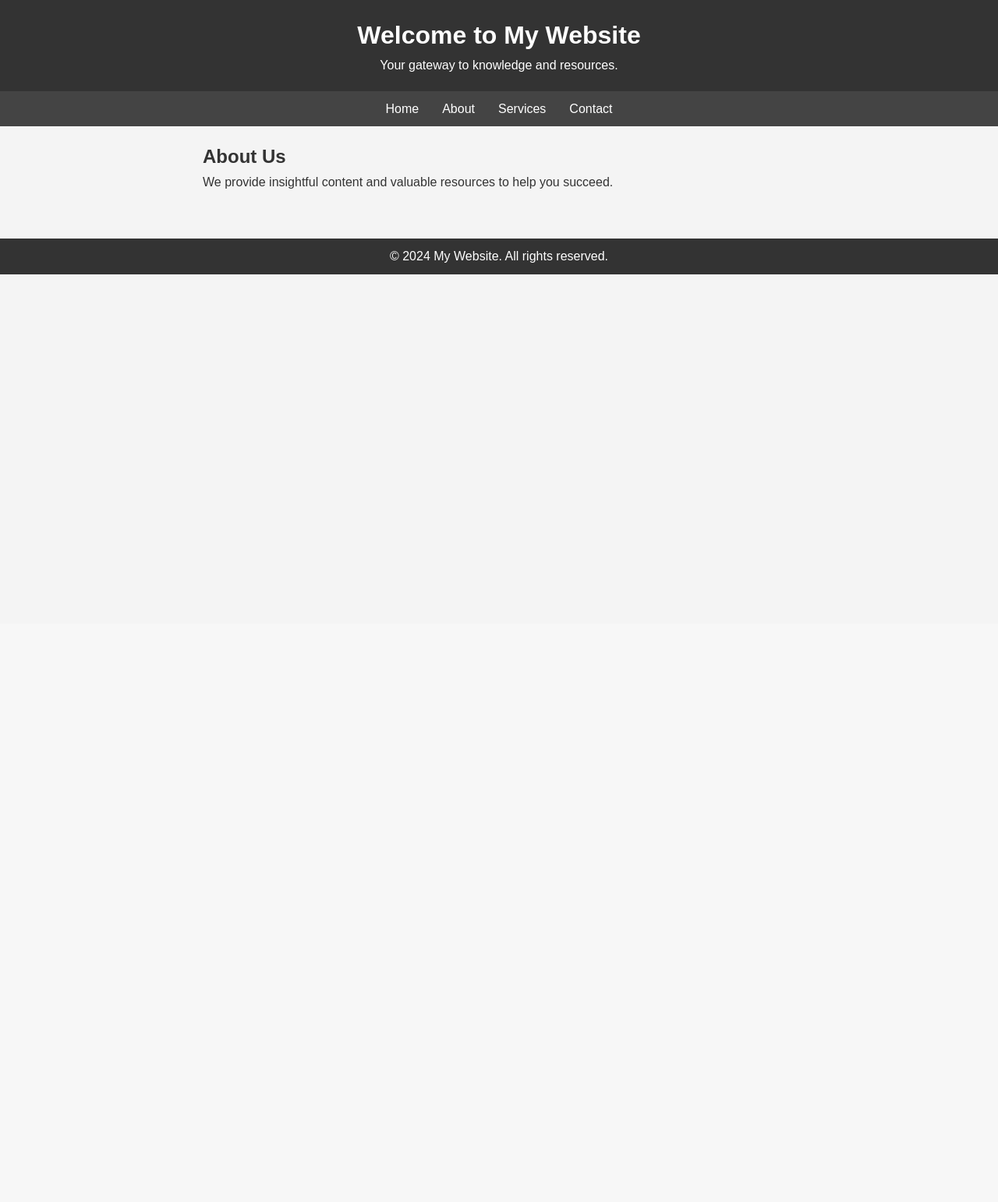
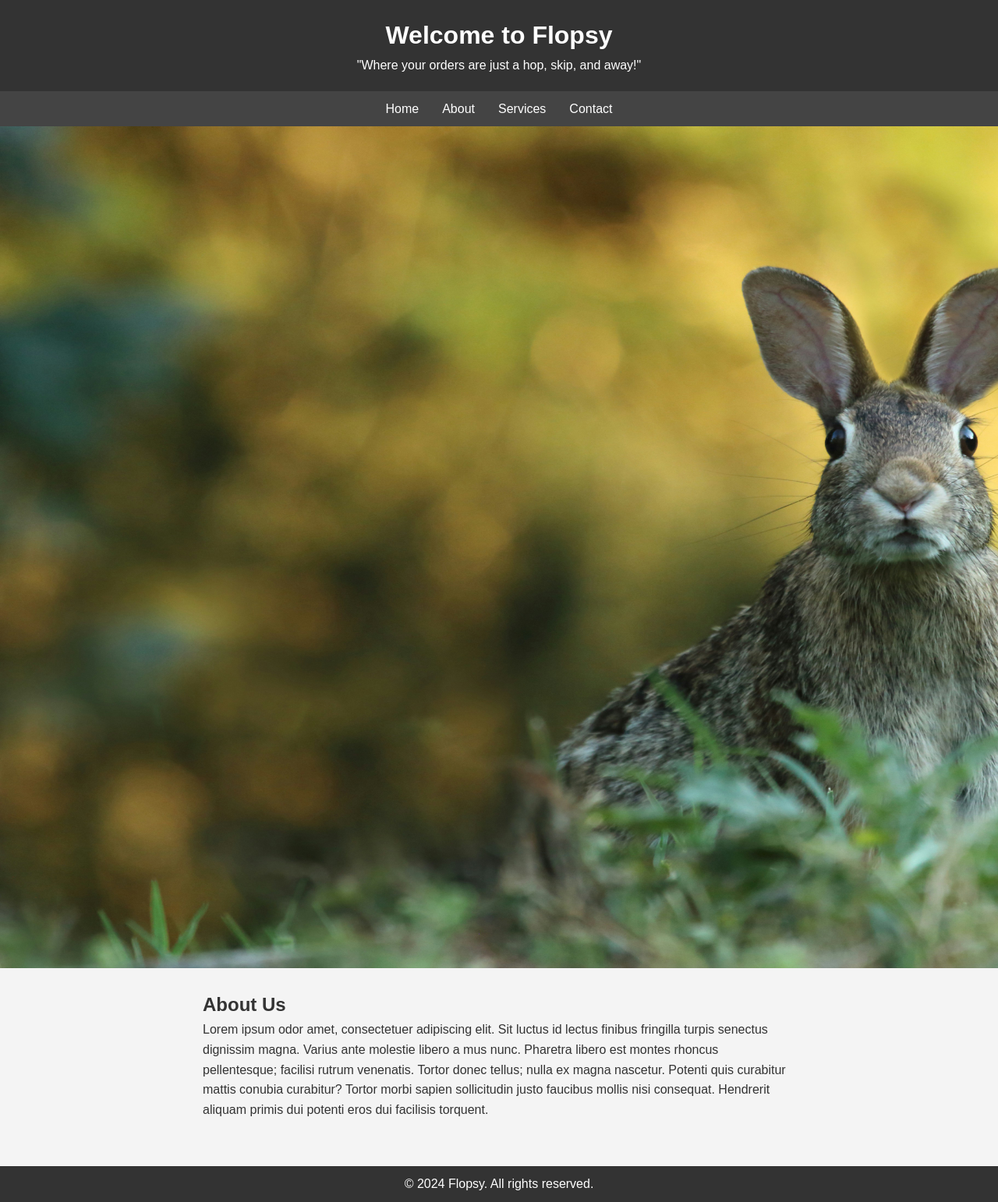
Before and after one commit to hxx-7123/flopsy, a Flask app: page / in a window 1280 px wide; the page is wider, and only the part inside the window is pictured. Shown: that part at 78% size. Before the commit the page ends 352 px from the top of that part, so only its background shows below. Run offline with Flask 3, Linux system fonts and the light colour scheme.

Commit message:
homepage

```diff
--- a/templates/home.html
+++ b/templates/home.html
@@ -4,14 +4,14 @@
         <title> flopsy </title>
         <meta charset="UTF-8">
         <meta name="viewport" content="width=device-width, initial-scale=1.0">
-        <title>My Website</title>
+        <title>Flopsy Homepage</title>
         <link rel="stylesheet" href="{{ url_for('static', filename='styles.css') }}">
         <link rel="shortcut icon" href="{{ url_for('static', filename='favicon.ico') }}">
     </head>
     <body>
         <header>
-            <h1>Welcome to My Website</h1>
-            <p>Your gateway to knowledge and resources.</p>
+            <h1>Welcome to Flopsy</h1>
+            <p>"Where your orders are just a hop, skip, and away!"</p>
         </header>
         <nav>
             <ul>
@@ -21,14 +21,17 @@
                 <li><a href="#">Contact</a></li>
             </ul>
         </nav>
+        <img src="static/banner.jpg" alt="Bunny Banner" height="1080" width="1920">
         <main>
             <section>
                 <h2>About Us</h2>
-                <p>We provide insightful content and valuable resources to help you succeed.</p>
+                <p>
+                    Lorem ipsum odor amet, consectetuer adipiscing elit. Sit luctus id lectus finibus fringilla turpis senectus dignissim magna. Varius ante molestie libero a mus nunc. Pharetra libero est montes rhoncus pellentesque; facilisi rutrum venenatis. Tortor donec tellus; nulla ex magna nascetur. Potenti quis curabitur mattis conubia curabitur? Tortor morbi sapien sollicitudin justo faucibus mollis nisi consequat. Hendrerit aliquam primis dui potenti eros dui facilisis torquent.
+                </p>
             </section>
         </main>
         <footer>
-            <p>&copy; 2024 My Website. All rights reserved.</p>
+            <p>&copy; 2024 Flopsy. All rights reserved.</p>
         </footer>
     </body>
 </html>
```
